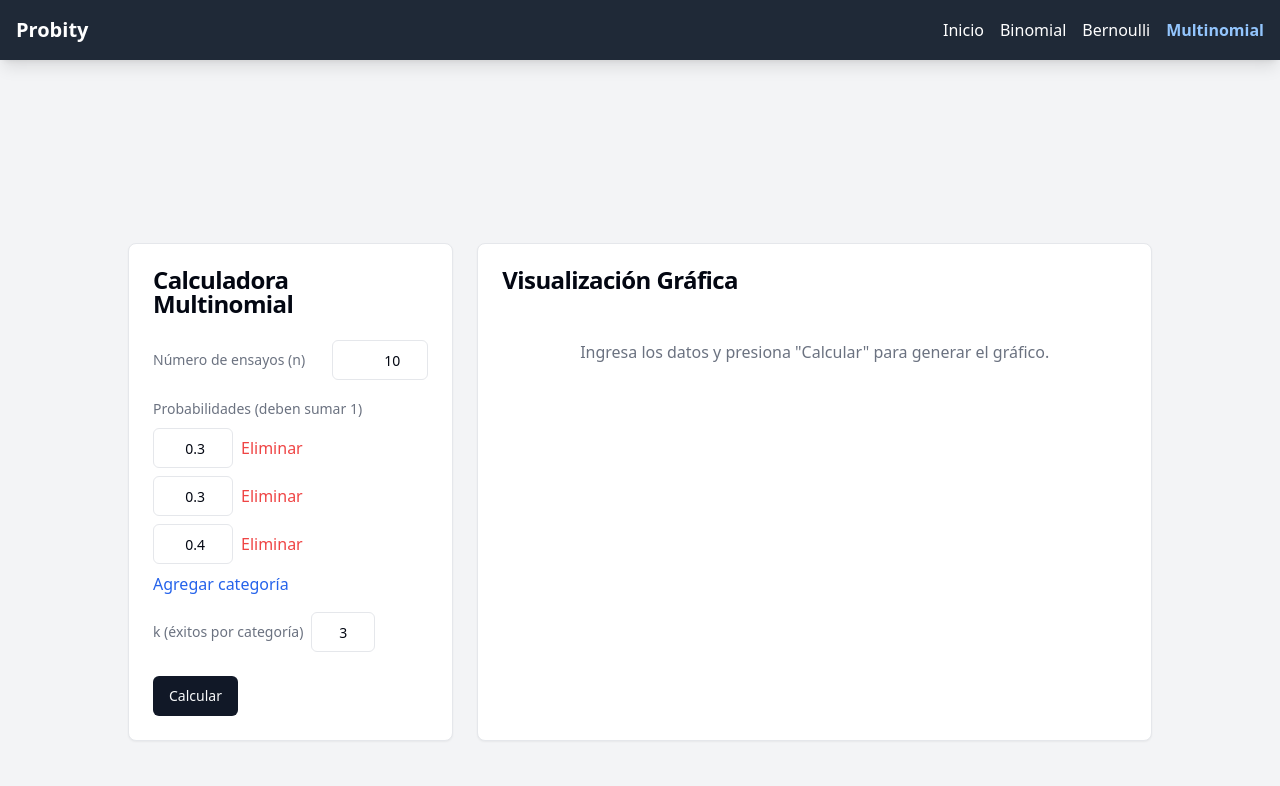
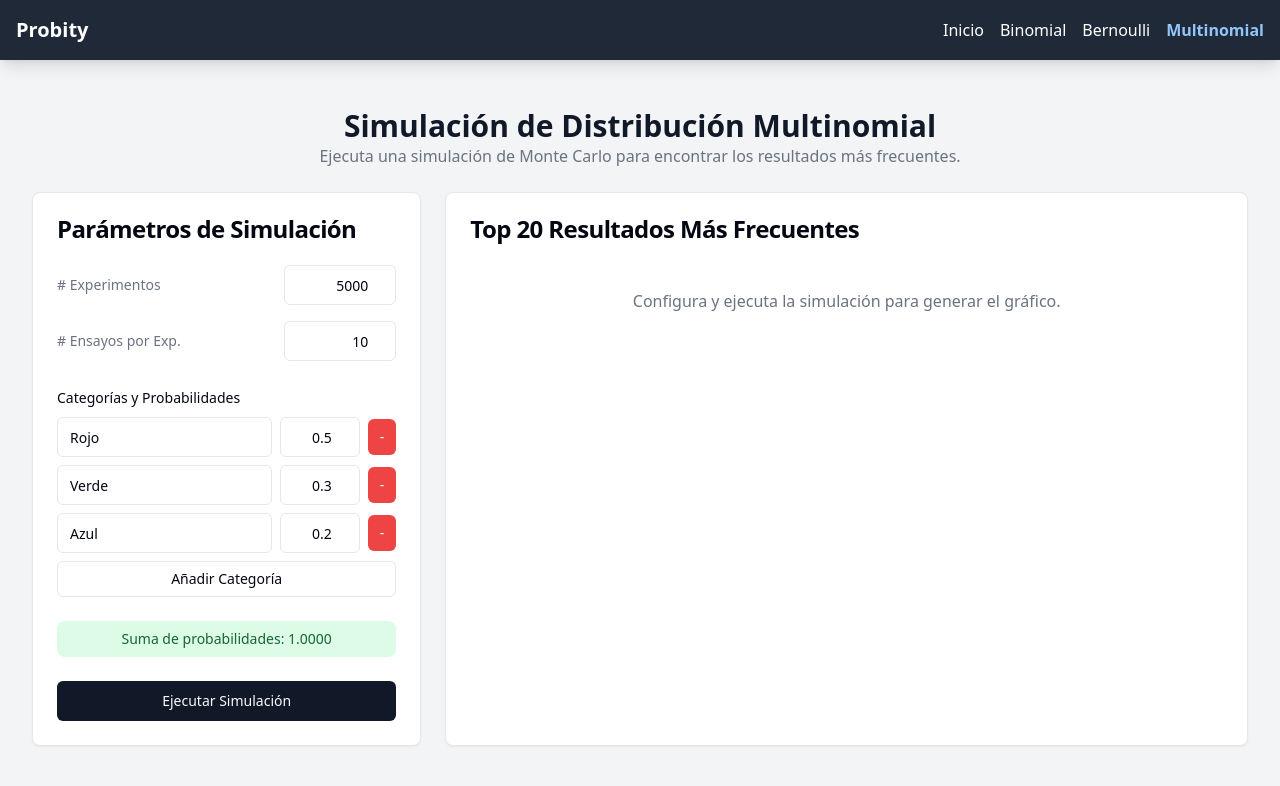
Before and after one commit to AxelT456/Probity-Front, a JavaScript app: page /multinomial in a window 1280 px wide. Shown: the top 786 px of the page. Built offline with nearby package versions, Linux system fonts and the light colour scheme.

Commit message:
Multinomial funcional

```diff
--- a/package.json
+++ b/package.json
@@ -19,12 +19,13 @@
     "chart.js": "^4.5.0",
     "class-variance-authority": "^0.7.1",
     "clsx": "^2.1.1",
+    "echarts": "^5.6.0",
     "lucide-vue-next": "^0.542.0",
     "reka-ui": "^2.5.0",
     "tailwind-merge": "^3.3.1",
     "tailwindcss-animate": "^1.0.7",
-    "vue": "^3.5.18",
     "vue-chartjs": "^5.3.2",
+    "vue-echarts": "^7.0.3",
     "vue-router": "^4.5.1"
   },
   "devDependencies": {
--- /dev/null
+++ b/src/components/charts/ResultsChart.vue
@@ -0,0 +1,76 @@
+<script setup>
+import { use } from 'echarts/core'
+import { CanvasRenderer } from 'echarts/renderers'
+import { BarChart } from 'echarts/charts'
+import { TitleComponent, TooltipComponent, GridComponent } from 'echarts/components'
+import VChart from 'vue-echarts'
+import { computed } from 'vue'
+
+use([CanvasRenderer, BarChart, TitleComponent, TooltipComponent, GridComponent])
+
+const props = defineProps({
+  chartData: {
+    type: Object,
+    required: true,
+  },
+})
+
+const chartOptions = computed(() => {
+  // ECharts necesita que los datos se inviertan para un gráfico horizontal
+  // donde la barra más grande está arriba.
+  const labels = [...props.chartData.labels].reverse()
+  const data = [...props.chartData.data].reverse()
+
+  return {
+    title: {
+      text: props.chartData.title || 'Frecuencia de Resultados',
+      left: 'center',
+    },
+    tooltip: {
+      trigger: 'axis',
+      axisPointer: {
+        type: 'shadow',
+      },
+    },
+    grid: {
+      left: '3%',
+      right: '4%',
+      bottom: '3%',
+      containLabel: true, // Asegura que las etiquetas largas quepan
+    },
+    xAxis: {
+      type: 'value',
+      name: 'Frecuencia',
+      nameLocation: 'middle',
+      nameGap: 25,
+    },
+    yAxis: {
+      type: 'category',
+      data: labels,
+      name: 'Resultados',
+    },
+    series: [
+      {
+        name: 'Frecuencia',
+        type: 'bar',
+        data: data,
+        label: {
+          show: true,
+          position: 'right', // Muestra el valor a la derecha de la barra
+          color: '#333',
+        },
+      },
+    ],
+  }
+})
+</script>
+
+<template>
+  <v-chart class="chart" :option="chartOptions" autoresize />
+</template>
+
+<style scoped>
+.chart {
+  height: 500px;
+}
+</style>
--- a/src/components/formulas/MultinomialForm.vue
+++ b/src/components/formulas/MultinomialForm.vue
@@ -1,56 +1,109 @@
 <script setup>
-import { ref } from 'vue'
+import { ref, computed } from 'vue'
 import { Input } from '@/components/ui/input'
 import { Label } from '@/components/ui/label'
+import { Button } from '@/components/ui/button'
 
-const n = ref(10)
+const num_experiments = ref(5000)
+const num_trials = ref(10)
+const categories = ref([
+  { label: 'Rojo', probability: 0.5 },
+  { label: 'Verde', probability: 0.3 },
+  { label: 'Azul', probability: 0.2 },
+])
 
-const probabilities = ref([0.3, 0.3, 0.4])
-const k = ref(3)
+function addCategory() {
+  categories.value.push({ label: '', probability: 0 })
+}
+
+function removeCategory(index) {
+  if (categories.value.length > 2) {
+    categories.value.splice(index, 1)
+  }
+}
+
+const probabilitySum = computed(() => {
+  return categories.value.reduce((sum, cat) => sum + (parseFloat(cat.probability) || 0), 0)
+})
+
+const isSumInvalid = computed(() => Math.abs(probabilitySum.value - 1) > 0.001)
 
 const emit = defineEmits(['calculate'])
 
-
 function handleSubmit() {
+  if (isSumInvalid.value) {
+    alert('La suma de las probabilidades debe ser igual a 1.')
+    return
+  }
   emit('calculate', {
-    n: n.value,
-    probabilities: probabilities.value.map(Number),
-    k: Number(k.value),
+    num_experiments: num_experiments.value,
+    num_trials: num_trials.value,
+    probabilities: categories.value.map((c) => c.probability),
+    category_labels: categories.value.map((c) => c.label),
   })
-}
-
-
-function addProbability() {
-  probabilities.value.push(0)
-}
-
-
-function removeProbability(index) {
-  if (probabilities.value.length > 1) {
-    probabilities.value.splice(index, 1)
-  }
 }
 </script>
 
 <template>
-  <form id="multinomial-form" @submit.prevent="handleSubmit" class="space-y-4">
-    <div class="flex items-center justify-between">
-      <Label for="n" class="text-sm text-muted-foreground">Número de ensayos (n)</Label>
-      <Input id="n" v-model="n" type="number" min="1" required class="w-24 text-right" />
+  <form id="multinomial-form" @submit.prevent="handleSubmit" class="space-y-6">
+    <div class="space-y-4">
+      <div class="flex items-center justify-between">
+        <Label for="experiments" class="text-sm text-muted-foreground"># Experimentos</Label>
+        <Input
+          id="experiments"
+          v-model="num_experiments"
+          type="number"
+          min="1"
+          required
+          class="w-28 text-right"
+        />
+      </div>
+      <div class="flex items-center justify-between">
+        <Label for="trials" class="text-sm text-muted-foreground"># Ensayos por Exp.</Label>
+        <Input
+          id="trials"
+          v-model="num_trials"
+          type="number"
+          min="1"
+          required
+          class="w-28 text-right"
+        />
+      </div>
     </div>
-    <div>
-      <Label class="text-sm text-muted-foreground">Probabilidades (deben sumar 1)</Label>
-      <div v-for="(prob, idx) in probabilities" :key="idx" class="flex items-center space-x-2 mt-2">
-        <Input v-model="probabilities[idx]" type="number" min="0" max="1" step="0.01" required class="w-20 text-right" />
-        <button type="button" @click="removeProbability(idx)" class="text-red-500 hover:underline" v-if="probabilities.length > 1">Eliminar</button>
+
+    <div class="space-y-2">
+      <Label>Categorías y Probabilidades</Label>
+      <div v-for="(category, index) in categories" :key="index" class="flex items-center gap-2">
+        <Input v-model="category.label" placeholder="Nombre" class="flex-grow" />
+        <Input
+          v-model="category.probability"
+          type="number"
+          min="0"
+          max="1"
+          step="0.01"
+          placeholder="Prob."
+          class="w-20 text-right"
+        />
+        <Button
+          type="button"
+          @click="removeCategory(index)"
+          variant="destructive"
+          size="sm"
+          :disabled="categories.length <= 2"
+          >-</Button
+        >
       </div>
-      <button type="button" @click="addProbability" class="mt-2 text-blue-600 hover:underline">Agregar categoría</button>
-      <div class="flex items-center space-x-2 mt-4">
-        <Label for="k" class="text-sm text-muted-foreground">k (éxitos por categoría)</Label>
-        <Input id="k" v-model="k" type="number" min="0" :max="n" step="1" required class="w-16 text-right" />
-      </div>
+      <Button type="button" @click="addCategory" variant="outline" size="sm" class="w-full mt-2"
+        >Añadir Categoría</Button
+      >
+    </div>
+
+    <div
+      class="p-2 rounded-lg text-center text-sm"
+      :class="isSumInvalid ? 'bg-red-100 text-red-800' : 'bg-green-100 text-green-800'"
+    >
+      Suma de probabilidades: {{ probabilitySum.toFixed(4) }}
+      <p v-if="isSumInvalid" class="text-xs">Debe ser igual a 1</p>
     </div>
   </form>
 </template>
-
-<style scoped></style>
--- a/src/views/MultinomialView.vue
+++ b/src/views/MultinomialView.vue
@@ -1,9 +1,16 @@
 <script setup>
 import { ref } from 'vue'
 import { Button } from '@/components/ui/button'
-import { Card, CardContent, CardFooter, CardHeader, CardTitle } from '@/components/ui/card'
+import {
+  Card,
+  CardContent,
+  CardDescription,
+  CardFooter,
+  CardHeader,
+  CardTitle,
+} from '@/components/ui/card'
 import MultinomialForm from '@/components/formulas/MultinomialForm.vue'
-import MultinomialChart from '@/components/charts/MultinomialChart.vue'
+import ResultsChart from '@/components/charts/ResultsChart.vue'
 import { calculateMultinomial } from '@/services/formulasAPI'
 
 const apiResult = ref(null)
@@ -27,35 +34,84 @@ async function handleCalculate(formData) {
 </script>
 
 <template>
-  <div class="h-screen flex flex-col items-center justify-center p-8 space-y-6">
-    <div class="grid grid-cols-1 md:grid-cols-3 gap-6 w-full max-w-5xl">
-      <Card class="md:col-span-1">
+  <div class="container mx-auto p-4 space-y-6">
+    <div class="text-center">
+      <h1 class="text-3xl font-bold">Simulación de Distribución Multinomial</h1>
+      <p class="text-muted-foreground">
+        Ejecuta una simulación de Monte Carlo para encontrar los resultados más frecuentes.
+      </p>
+    </div>
+
+    <div class="grid grid-cols-1 md:grid-cols-3 gap-6">
+      <div class="md:col-span-1 space-y-6">
+        <Card>
           <CardHeader>
-          <CardTitle>Calculadora Multinomial</CardTitle>
+            <CardTitle>Parámetros de Simulación</CardTitle>
           </CardHeader>
           <CardContent>
             <MultinomialForm @calculate="handleCalculate" />
           </CardContent>
           <CardFooter>
-          <Button form="multinomial-form" type="submit">Calcular</Button>
+            <Button form="multinomial-form" type="submit" class="w-full"
+              >Ejecutar Simulación</Button
+            >
           </CardFooter>
         </Card>
+
+        <Card v-if="apiResult || isLoading || apiError">
+          <CardHeader>
+            <CardTitle>Resumen de la Simulación</CardTitle>
+          </CardHeader>
+          <CardContent class="space-y-4 text-sm">
+            <p v-if="isLoading" class="text-center">Ejecutando simulación...</p>
+            <p v-if="apiError" class="text-center text-red-500">Error en la simulación.</p>
+            <div v-if="apiResult" class="space-y-2">
+              <div class="flex justify-between">
+                <span class="text-muted-foreground"># Experimentos Totales:</span>
+                <span class="font-mono font-semibold">{{
+                  apiResult.result.total_experiments
+                }}</span>
+              </div>
+              <div class="flex justify-between">
+                <span class="text-muted-foreground"># Resultados Únicos:</span>
+                <span class="font-mono font-semibold">{{
+                  apiResult.result.unique_outcomes_count
+                }}</span>
+              </div>
+              <div class="text-center pt-2">
+                <p class="text-muted-foreground">Resultado Más Frecuente</p>
+                <p class="font-mono font-bold text-lg">
+                  {{ apiResult.result.most_frequent_outcome.vector }}
+                </p>
+                <p class="text-xs text-muted-foreground">
+                  (Apareció {{ apiResult.result.most_frequent_outcome.count }} veces)
+                </p>
+              </div>
+            </div>
+          </CardContent>
+        </Card>
+      </div>
+
       <div class="md:col-span-2">
         <Card class="h-full">
           <CardHeader>
-            <CardTitle>Visualización Gráfica</CardTitle>
+            <CardTitle>Top 20 Resultados Más Frecuentes</CardTitle>
           </CardHeader>
           <CardContent class="pt-6">
-            <div v-if="isLoading" class="text-center">Cargando gráfico... ⏳</div>
-            <div v-if="apiError" class="text-center text-red-500">
-              Ocurrió un error al cargar los datos.
+            <div v-if="isLoading" class="text-center">Generando gráfico... ⏳</div>
+            <div v-else-if="apiError" class="text-center text-red-500">
+              Error al cargar los datos.
             </div>
-            <MultinomialChart
-              v-if="apiResult && apiResult.graph_data"
-              :chart-data="apiResult.graph_data"
+            <ResultsChart
+              v-else-if="apiResult && apiResult.graph_data"
+              :chart-data="{
+                title: apiResult.graph_data.title,
+                labels: apiResult.graph_data.labels,
+                data: apiResult.graph_data.data,
+              }"
             />
-            <div v-if="!apiResult && !isLoading && !apiError" class="text-center text-gray-500">
-              Ingresa los datos y presiona "Calcular" para generar el gráfico.
+            <div v-else class="text-center text-gray-500 h-full flex items-center justify-center">
+              <p>Configura y ejecuta la simulación para generar el gráfico.</p>
             </div>
           </CardContent>
         </Card>
@@ -63,5 +119,3 @@ async function handleCalculate(formData) {
     </div>
   </div>
 </template>
-
-<style scoped></style>
```
Also changed, not shown: src/components/charts/BarChart.vue (added, +58 -0 lines), src/components/charts/MultinomialChart.vue (+30 -22 lines), src/services/formulasAPI.js (+5 -5 lines), 1 other file (tests, documents, lock files or other folders). Lines whose indentation alone changed are shown as unchanged.
